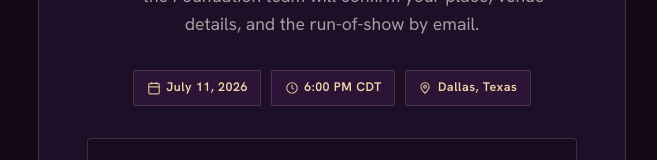
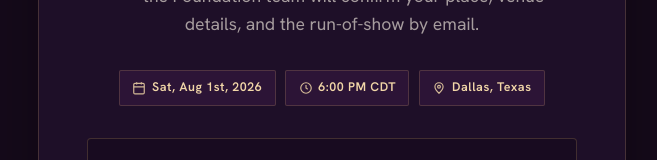
Before and after one commit to gtextsoft/Dallas, a plain HTML site: page thankyou/index.html in a window 1280 px wide. Shown: the part 463-623 px from the top of the page, without its empty margins (308-965 px from the left). Drawn offline with Linux system fonts and the light colour scheme.

Commit message:
Update event date from July 11 to August 1, 2026, in the thank you page to maintain consistency in event details for the Dallas CEOs & Founders' Meet & Greet.

```diff
--- a/thankyou/index.html
+++ b/thankyou/index.html
@@ -162,7 +162,7 @@
         <div class="event-info" aria-label="Event details">
           <span class="chip">
             <svg viewBox="0 0 24 24" fill="none" stroke="currentColor" stroke-width="2"><rect x="3" y="4" width="18" height="18" rx="2"/><path d="M3 10h18M8 2v4M16 2v4"/></svg>
-            July 11, 2026
+            Sat, Aug 1st, 2026
           </span>
           <span class="chip">
             <svg viewBox="0 0 24 24" fill="none" stroke="currentColor" stroke-width="2"><circle cx="12" cy="12" r="9"/><path d="M12 7v5l3 2"/></svg>
```
